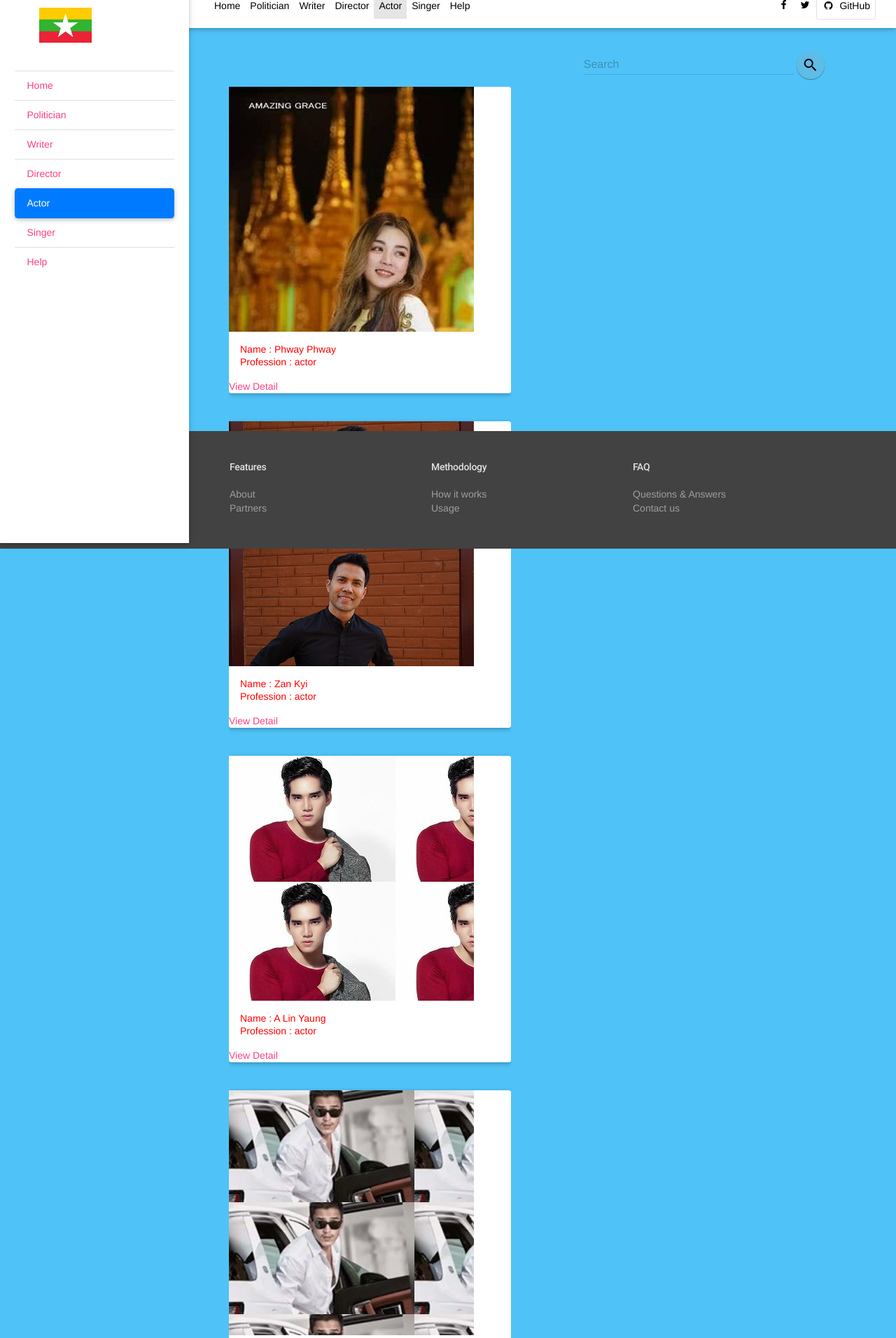
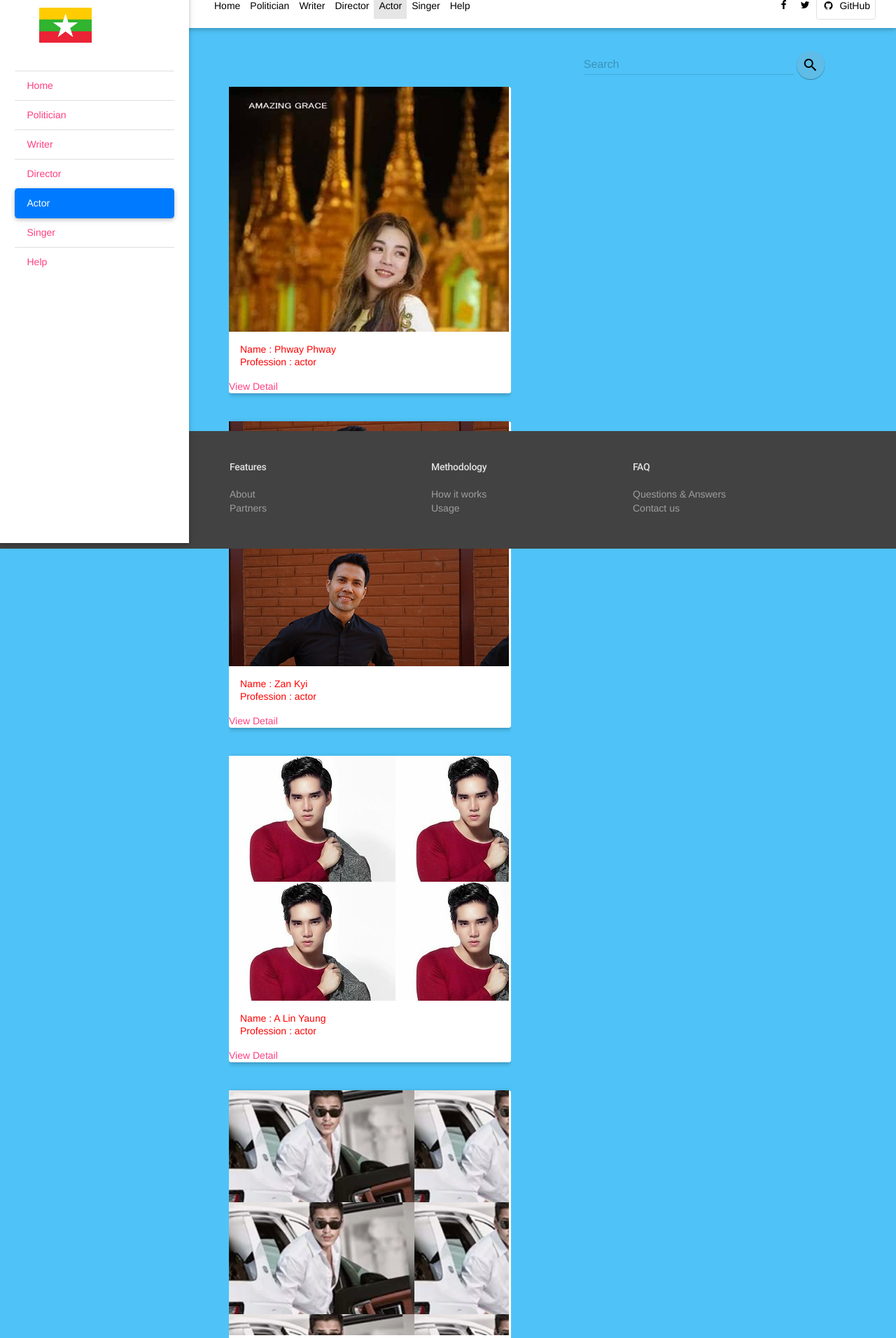
Before and after one commit to sun-mdy-geo/WhoisWhoinMyanmar-SUN, a Flask app: page /aboutactor.html in a window 1280 px wide. Shown: the part 24-1936 px from the top of the page at 70% size. Run offline with Flask 2, Linux system fonts and the light colour scheme; data comes from the database, SQL or seed files in the repository; some libraries are stand-ins or nearby versions.

Commit message:
Changeing width from 350px to 400px

```diff
--- a/templates/aboutactor.html
+++ b/templates/aboutactor.html
@@ -206,7 +206,7 @@ text-align: left;
 
 <style>
 .card-wide{
-width: 350px;
+width: 400px;
 color: #fff;
   height: 350px;
 }
--- a/templates/aboutdirector.html
+++ b/templates/aboutdirector.html
@@ -206,7 +206,7 @@ text-align: left;
 
 <style>
 .card-wide{
-width: 350px;
+width: 400px;
 color: #fff;
   height: 350px;
 }
--- a/templates/aboutparli.html
+++ b/templates/aboutparli.html
@@ -210,7 +210,7 @@ text-align: left;
 
 <style>
 .card-wide{
-width: 350px;
+width: 400px;
 color: #fff;
   height: 350px;
 }
--- a/templates/aboutsinger.html
+++ b/templates/aboutsinger.html
@@ -206,7 +206,7 @@ text-align: left;
 
 <style>
 .card-wide{
-width: 350px;
+width: 400px;
 color: #fff;
   height: 350px;
 }
--- a/templates/aboutwriter.html
+++ b/templates/aboutwriter.html
@@ -210,7 +210,7 @@ text-align: left;
 
 <style>
 .card-wide{
-width: 350px;
+width: 400px;
 color: #fff;
   height: 350px;
 }
```
